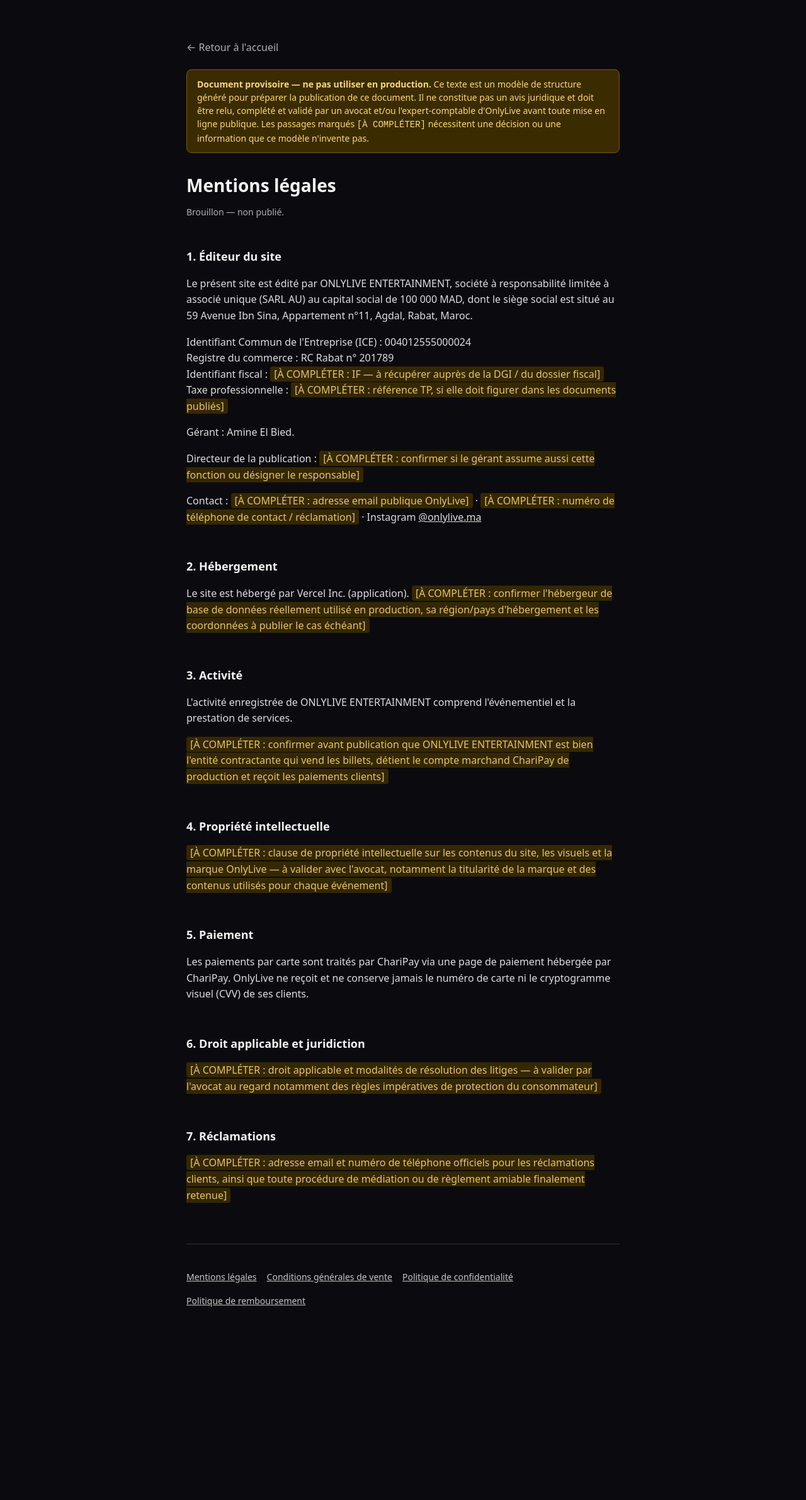
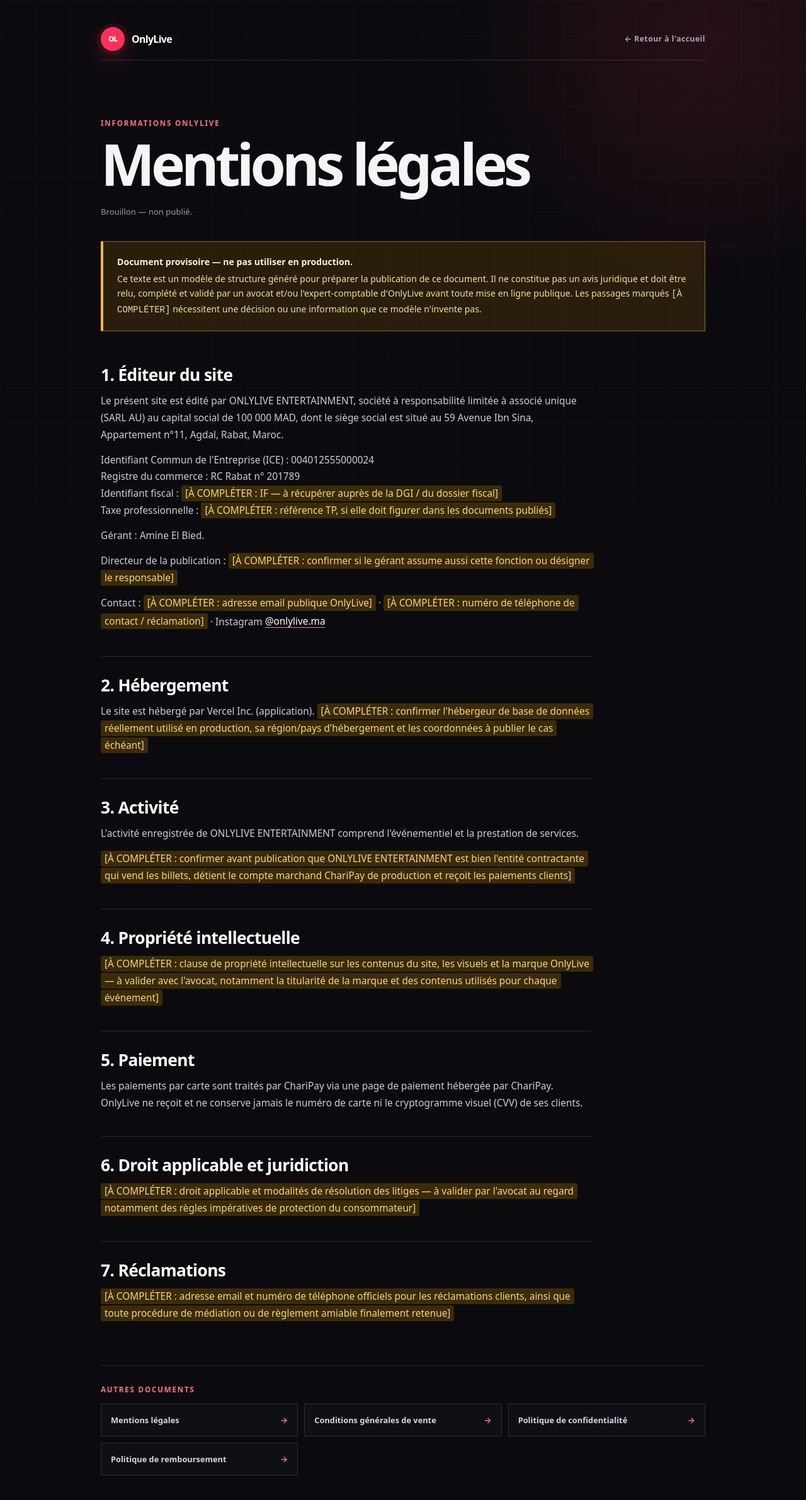
Before and after one commit to EL-Bied-Ali/OnlyLive-Events, a Next.js app: page /legal/mentions-legales in a window 1280 px wide. Shown: the top 2382 px of the page at 63% size. Before the commit the page ends 2188 px from the top, so only its background shows below. Built offline with nearby package versions, Linux system fonts and the light colour scheme.

Commit message:
feat: bring legal pages into visual system

```diff
--- a/app/(marketing)/legal/_components/LegalPage.tsx
+++ b/app/(marketing)/legal/_components/LegalPage.tsx
@@ -17,26 +17,22 @@ export function LegalPage({
   children: React.ReactNode;
 }) {
   return (
-    <main style={{ maxWidth: 720, margin: "0 auto", padding: "48px 16px 96px" }}>
-      <p style={{ marginBottom: 24 }}>
-        <Link href="/" style={{ textDecoration: "none", opacity: 0.7 }}>
-          ← Retour à l&apos;accueil
+    <main className="legal-page">
+      <header className="legal-header">
+        <Link href="/" className="live-brand" aria-label="OnlyLive — accueil">
+          <span className="live-brand-mark" aria-hidden="true">OL</span>
+          <span>OnlyLive</span>
         </Link>
-      </p>
+        <Link href="/" className="legal-back">← Retour à l&apos;accueil</Link>
+      </header>
 
-      <div
-        role="note"
-        style={{
-          border: "1px solid #7a5b00",
-          background: "#3a2c00",
-          color: "#ffd875",
-          borderRadius: 8,
-          padding: "12px 16px",
-          marginBottom: 32,
-          fontSize: 14,
-          lineHeight: 1.5,
-        }}
-      >
+      <div className="legal-heading">
+        <p>Informations OnlyLive</p>
+        <h1>{title}</h1>
+        <span>{updatedNote}</span>
+      </div>
+
+      <div role="note" className="legal-draft-note">
         <strong>Document provisoire — ne pas utiliser en production.</strong> Ce texte est un
         modèle de structure généré pour préparer la publication de ce document. Il ne constitue
         pas un avis juridique et doit être relu, complété et validé par un avocat et/ou
@@ -45,18 +41,14 @@ export function LegalPage({
         modèle n&apos;invente pas.
       </div>
 
-      <h1 style={{ fontSize: 28, fontWeight: 700, marginBottom: 8 }}>{title}</h1>
-      <p style={{ opacity: 0.7, marginBottom: 32, fontSize: 14 }}>{updatedNote}</p>
+      <article className="legal-content">{children}</article>
 
-      <div style={{ display: "grid", gap: 20, lineHeight: 1.6 }}>{children}</div>
-
-      <nav style={{ marginTop: 48, paddingTop: 24, borderTop: "1px solid #333" }}>
-        <ul style={{ listStyle: "none", padding: 0, display: "flex", gap: 16, flexWrap: "wrap" }}>
+      <nav className="legal-navigation" aria-label="Documents légaux">
+        <p>Autres documents</p>
+        <ul>
           {LEGAL_LINKS.map((link) => (
             <li key={link.href}>
-              <Link href={link.href} style={{ fontSize: 14, opacity: 0.8 }}>
-                {link.label}
-              </Link>
+              <Link href={link.href}>{link.label}</Link>
             </li>
           ))}
         </ul>
@@ -67,16 +59,16 @@ export function LegalPage({
 
 export function Section({ heading, children }: { heading: string; children: React.ReactNode }) {
   return (
-    <section>
-      <h2 style={{ fontSize: 18, fontWeight: 600, marginBottom: 8 }}>{heading}</h2>
-      <div style={{ opacity: 0.9 }}>{children}</div>
+    <section className="legal-section">
+      <h2>{heading}</h2>
+      <div>{children}</div>
     </section>
   );
 }
 
 export function ToFill({ children }: { children: React.ReactNode }) {
   return (
-    <span style={{ background: "#3a2c00", color: "#ffd875", padding: "1px 6px", borderRadius: 4 }}>
+    <span className="legal-to-fill">
       [À COMPLÉTER : {children}]
     </span>
   );
--- a/app/globals.css
+++ b/app/globals.css
@@ -1600,6 +1600,176 @@ textarea {
   font-weight: 800;
 }
 
+/* Legal documents keep the live-event visual language, but deliberately avoid
+   decorative motion so long-form information stays calm and readable. */
+.legal-page {
+  width: min(100% - 40px, 960px);
+  min-height: 100vh;
+  margin: 0 auto;
+  padding: 28px 0 88px;
+}
+
+.legal-page::before {
+  content: "";
+  position: fixed;
+  inset: 0;
+  z-index: -1;
+  pointer-events: none;
+  background:
+    radial-gradient(circle at 88% 8%, rgba(255, 49, 88, .12), transparent 30%),
+    linear-gradient(rgba(255,255,255,.025) 1px, transparent 1px),
+    linear-gradient(90deg, rgba(255,255,255,.025) 1px, transparent 1px);
+  background-size: auto, 56px 56px, 56px 56px;
+}
+
+.legal-header {
+  min-height: 68px;
+  display: flex;
+  align-items: center;
+  justify-content: space-between;
+  gap: 24px;
+  border-bottom: 1px solid var(--live-line);
+}
+
+.legal-back {
+  min-height: 44px;
+  display: inline-flex;
+  align-items: center;
+  color: #aaa8b2;
+  font-size: .76rem;
+  font-weight: 750;
+  letter-spacing: .04em;
+  text-decoration: none;
+}
+
+.legal-back:hover { color: #fff; }
+
+.legal-heading {
+  max-width: 820px;
+  padding: clamp(54px, 8vw, 92px) 0 38px;
+}
+
+.legal-heading p,
+.legal-navigation > p {
+  margin: 0 0 15px;
+  color: #ff718c;
+  font-size: .72rem;
+  font-weight: 850;
+  letter-spacing: .16em;
+  text-transform: uppercase;
+}
+
+.legal-heading h1 {
+  max-width: 850px;
+  margin: 0;
+  font-size: clamp(2.9rem, 7.2vw, 5.7rem);
+  line-height: .94;
+  letter-spacing: -.065em;
+  text-wrap: balance;
+}
+
+.legal-heading span {
+  display: block;
+  margin-top: 23px;
+  color: #96949f;
+  font-size: .82rem;
+}
+
+.legal-draft-note {
+  margin: 0 0 54px;
+  padding: 20px 22px;
+  border: 1px solid rgba(255, 181, 71, .48);
+  border-left: 4px solid var(--live-amber);
+  background: rgba(66, 47, 11, .56);
+  color: #f5dc9b;
+  font-size: .88rem;
+  line-height: 1.65;
+}
+
+.legal-draft-note strong {
+  display: block;
+  margin-bottom: 4px;
+  color: #fff3cf;
+}
+
+.legal-content {
+  max-width: 780px;
+  display: grid;
+  gap: 38px;
+  color: #cfccd5;
+  font-size: .96rem;
+  line-height: 1.75;
+}
+
+.legal-section {
+  padding-top: 30px;
+  border-top: 1px solid var(--live-line);
+}
+
+.legal-section:first-child { padding-top: 0; border-top: 0; }
+
+.legal-section h2 {
+  margin: 0 0 14px;
+  color: #fff;
+  font-size: clamp(1.25rem, 2.5vw, 1.65rem);
+  line-height: 1.15;
+  letter-spacing: -.025em;
+}
+
+.legal-section p { margin: 0 0 13px; }
+.legal-section p:last-child { margin-bottom: 0; }
+.legal-section ul { margin: 12px 0 0; padding-left: 22px; }
+.legal-section li + li { margin-top: 7px; }
+.legal-section a {
+  min-height: 32px;
+  display: inline-flex;
+  align-items: center;
+  color: #fff;
+  text-decoration-color: #ff718c;
+  text-underline-offset: 4px;
+}
+
+.legal-to-fill {
+  padding: 2px 6px;
+  border-radius: 3px;
+  background: #3b2b08;
+  color: #f5d77c;
+  box-decoration-break: clone;
+  -webkit-box-decoration-break: clone;
+}
+
+.legal-navigation {
+  margin-top: 68px;
+  padding-top: 30px;
+  border-top: 1px solid var(--live-line);
+}
+
+.legal-navigation ul {
+  margin: 0;
+  padding: 0;
+  display: grid;
+  grid-template-columns: repeat(3, minmax(0, 1fr));
+  gap: 10px;
+  list-style: none;
+}
+
+.legal-navigation a {
+  min-height: 52px;
+  padding: 0 15px;
+  display: flex;
+  align-items: center;
+  justify-content: space-between;
+  border: 1px solid var(--live-line);
+  background: rgba(17, 18, 24, .72);
+  color: #d8d6de;
+  font-size: .8rem;
+  font-weight: 750;
+  text-decoration: none;
+}
+
+.legal-navigation a::after { content: "\2192"; color: #ff718c; }
+.legal-navigation a:hover { border-color: rgba(255, 113, 140, .55); color: #fff; }
+
 .live-brand:focus-visible,
 .live-back-link:focus-visible,
 .live-footer a:focus-visible,
@@ -1617,7 +1787,22 @@ textarea {
   outline-offset: 4px;
 }
 
+.legal-back:focus-visible,
+.legal-content a:focus-visible,
+.legal-navigation a:focus-visible {
+  outline: 3px solid rgba(255,113,140,.48);
+  outline-offset: 4px;
+}
+
 @media (max-width: 760px) {
+  .legal-page { width: min(100% - 28px, 960px); padding-top: 14px; padding-bottom: 58px; }
+  .legal-header { min-height: 60px; }
+  .legal-back { font-size: .69rem; }
+  .legal-heading { padding: 48px 0 30px; }
+  .legal-heading h1 { font-size: clamp(2.65rem, 14vw, 4rem); }
+  .legal-draft-note { margin-bottom: 42px; padding: 18px; }
+  .legal-navigation { margin-top: 52px; }
+  .legal-navigation ul { grid-template-columns: 1fr; }
   .customer-ticket-page { padding: 18px 12px 38px; }
   .customer-ticket-header { min-height: 50px; }
   .customer-ticket-back {
```
Also changed, not shown: 1 other file (tests, documents, lock files or other folders).
